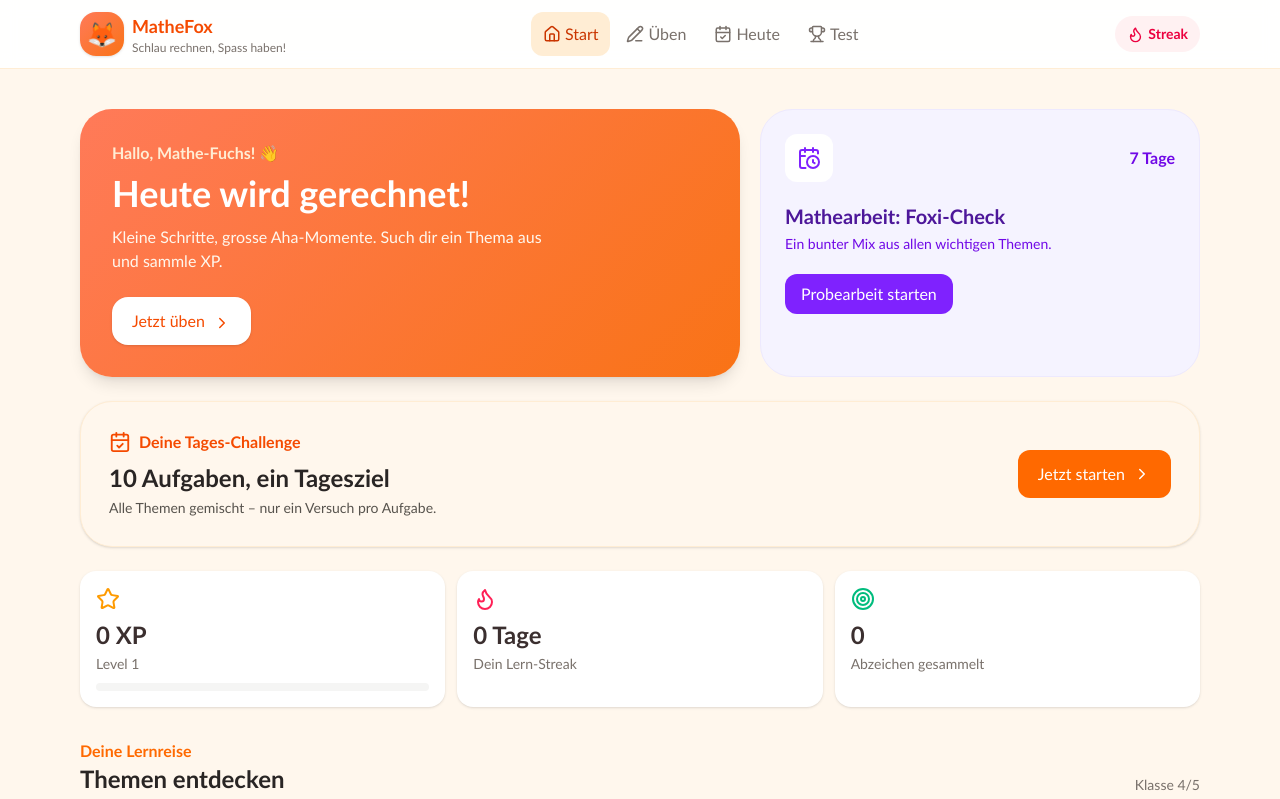
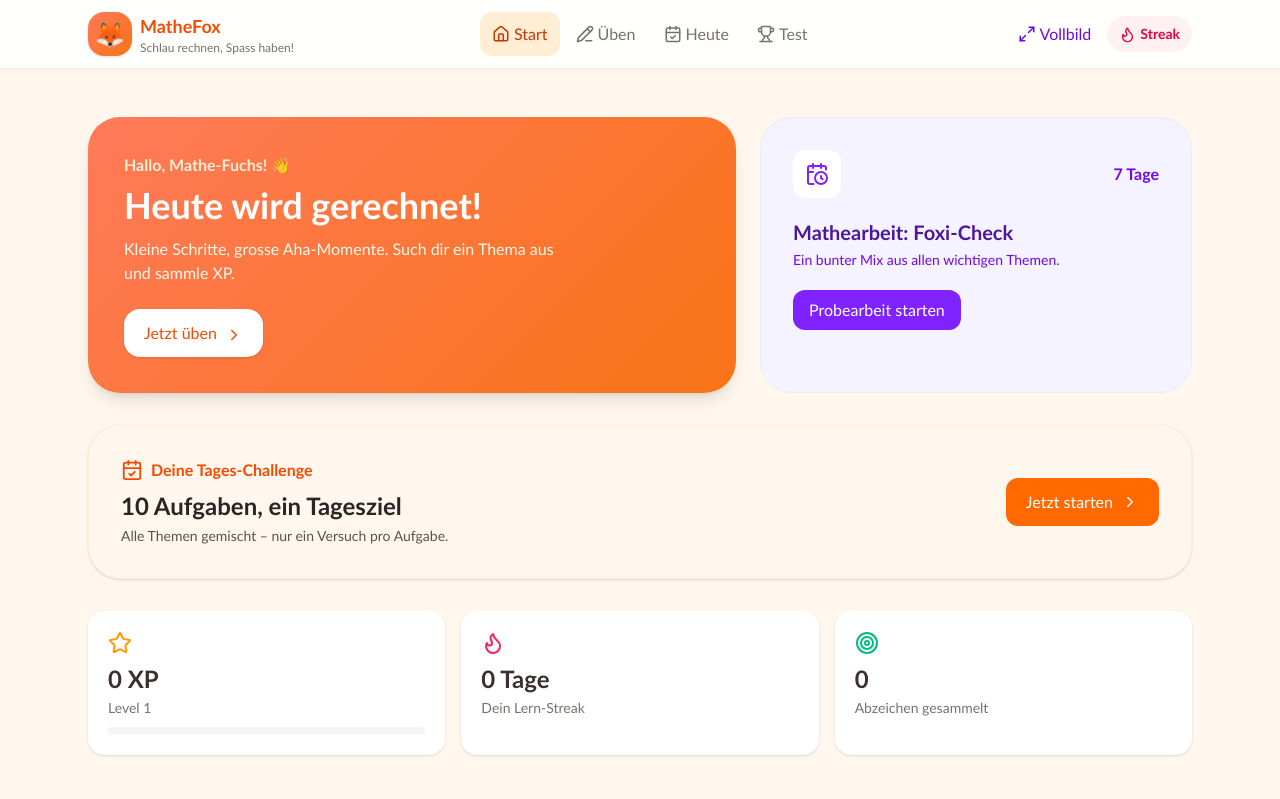
Before and after one commit to TheonlyTazz/MatheFox, a Vue app: page / in a window 1280 px wide. Shown: the top 799 px of the page. Built offline with nearby package versions, Linux system fonts and the light colour scheme.

Commit message:
Add tablet layout and fullscreen mode

```diff
--- a/src/App.vue
+++ b/src/App.vue
@@ -19,6 +19,6 @@ const goPractice = (topic?: TopicKey): void => { selectedTopic.value = topic; vi
     <PracticeView v-else-if="view === 'practice'" :initial-topic="selectedTopic" />
     <ExamView v-else-if="view === 'exam'" @home="view = 'home'" />
     <DailyChallengeView v-else @home="view = 'home'" />
-    <footer class="mx-auto max-w-6xl px-4 pb-8 pt-4 text-center text-xs text-stone-400">MatheFox hilft dir beim Üben. Deine Fortschritte bleiben auf diesem Gerät.</footer>
+    <footer class="mx-auto max-w-6xl px-4 pb-[calc(2rem+env(safe-area-inset-bottom))] pt-4 text-center text-xs text-stone-400 md:pt-6">MatheFox hilft dir beim Üben. Deine Fortschritte bleiben auf diesem Gerät.</footer>
   </div>
 </template>
--- a/src/components/AppHeader.vue
+++ b/src/components/AppHeader.vue
@@ -1,24 +1,41 @@
 <script setup lang="ts">
-import { CalendarCheck, Flame, Home, PencilLine, Trophy } from 'lucide-vue-next'
+import { CalendarCheck, Flame, Home, Maximize2, Minimize2, PencilLine, Trophy } from 'lucide-vue-next'
+import { useFullscreen } from '../composables/useFullscreen'
 
 defineProps<{ active: 'home' | 'practice' | 'exam' | 'daily' }>()
 const emit = defineEmits<{ navigate: [view: 'home' | 'practice' | 'exam' | 'daily'] }>()
+const { errorMessage, isActive, isSupported, toggleFullscreen } = useFullscreen()
 </script>
 
 <template>
   <header class="sticky top-0 z-20 border-b border-orange-100 bg-white/95 pt-[env(safe-area-inset-top)] backdrop-blur">
-    <div class="mx-auto flex max-w-6xl items-center justify-between gap-2 px-3 py-2 sm:gap-3 sm:px-4 sm:py-3">
-      <button class="flex items-center gap-2 text-left" aria-label="Zur Startseite" @click="emit('navigate', 'home')">
+    <div class="mx-auto flex max-w-6xl flex-wrap items-center justify-between gap-2 px-3 py-2 sm:flex-nowrap sm:gap-3 sm:px-4 sm:py-3 md:px-6">
+      <button class="flex shrink-0 items-center gap-2 text-left" aria-label="Zur Startseite" @click="emit('navigate', 'home')">
         <span class="grid h-10 w-10 shrink-0 place-items-center rounded-2xl fox-gradient text-2xl shadow-sm sm:h-11 sm:w-11">🦊</span>
         <span><strong class="block text-base text-orange-600 sm:text-lg">MatheFox</strong><small class="hidden text-xs text-stone-500 sm:block">Schlau rechnen, Spass haben!</small></span>
       </button>
-      <nav class="flex items-center gap-1" aria-label="Hauptnavigation">
+      <nav class="order-3 flex w-full items-center justify-between gap-1 overflow-x-auto pb-1 sm:order-none sm:w-auto sm:justify-start sm:overflow-visible sm:pb-0" aria-label="Hauptnavigation">
         <button aria-label="Startseite" :class="active === 'home' ? 'bg-orange-100 text-orange-700' : 'text-stone-500'" class="flex min-h-11 min-w-11 flex-col items-center justify-center rounded-xl px-2 text-[11px] font-bold sm:flex-row sm:gap-1 sm:px-3 sm:text-sm" @click="emit('navigate', 'home')"><Home :size="18" /><span>Start</span></button>
         <button aria-label="Üben" :class="active === 'practice' ? 'bg-orange-100 text-orange-700' : 'text-stone-500'" class="flex min-h-11 min-w-11 flex-col items-center justify-center rounded-xl px-2 text-[11px] font-bold sm:flex-row sm:gap-1 sm:px-3 sm:text-sm" @click="emit('navigate', 'practice')"><PencilLine :size="18" /><span>Üben</span></button>
         <button aria-label="Tages-Challenge" :class="active === 'daily' ? 'bg-orange-100 text-orange-700' : 'text-stone-500'" class="flex min-h-11 min-w-11 flex-col items-center justify-center rounded-xl px-2 text-[11px] font-bold sm:flex-row sm:gap-1 sm:px-3 sm:text-sm" @click="emit('navigate', 'daily')"><CalendarCheck :size="18" /><span>Heute</span></button>
         <button aria-label="Mathearbeit" :class="active === 'exam' ? 'bg-orange-100 text-orange-700' : 'text-stone-500'" class="flex min-h-11 min-w-11 flex-col items-center justify-center rounded-xl px-2 text-[11px] font-bold sm:flex-row sm:gap-1 sm:px-3 sm:text-sm" @click="emit('navigate', 'exam')"><Trophy :size="18" /><span>Test</span></button>
       </nav>
-      <div class="hidden items-center gap-1 rounded-full bg-rose-50 px-3 py-2 text-sm font-bold text-rose-600 sm:flex"><Flame :size="17" /> Streak</div>
+      <div class="ml-auto flex items-center gap-1 sm:ml-0">
+        <button
+          type="button"
+          :disabled="!isSupported"
+          :aria-label="isActive ? 'Vollbild beenden' : 'Vollbild'"
+          :title="isSupported ? (isActive ? 'Vollbild beenden' : 'Vollbild') : 'Vollbild wird von diesem Browser nicht unterstützt.'"
+          class="flex min-h-11 min-w-11 items-center justify-center gap-1 rounded-xl px-2 text-sm font-bold text-violet-700 hover:bg-violet-50 disabled:cursor-not-allowed disabled:text-stone-300 md:px-3"
+          @click="toggleFullscreen"
+        >
+          <Minimize2 v-if="isActive" :size="18" />
+          <Maximize2 v-else :size="18" />
+          <span class="hidden md:inline">Vollbild</span>
+        </button>
+        <div class="hidden items-center gap-1 rounded-full bg-rose-50 px-3 py-2 text-sm font-bold text-rose-600 sm:flex"><Flame :size="17" /> Streak</div>
+      </div>
     </div>
+    <p v-if="errorMessage" class="mx-auto max-w-6xl px-4 pb-2 text-center text-sm font-bold text-rose-600 md:px-6" role="alert">{{ errorMessage }}</p>
   </header>
 </template>
--- a/src/components/CertificateModal.vue
+++ b/src/components/CertificateModal.vue
@@ -57,8 +57,8 @@ const handleDialogKeydown = (event: KeyboardEvent): void => {
 </script>
 
 <template>
-  <div v-if="open" class="fixed inset-0 z-30 overflow-y-auto bg-stone-900/40 p-4" role="presentation" @click.self="close">
-    <div class="mx-auto flex min-h-full max-w-2xl items-center justify-center py-6">
+  <div v-if="open" class="fixed inset-0 z-30 overflow-y-auto bg-stone-900/40 p-4 pb-[calc(1rem+env(safe-area-inset-bottom))] pt-[calc(1rem+env(safe-area-inset-top))] md:p-6 md:pb-[calc(1.5rem+env(safe-area-inset-bottom))] md:pt-[calc(1.5rem+env(safe-area-inset-top))]" role="presentation" @click.self="close">
+    <div class="mx-auto flex min-h-full max-w-2xl items-center justify-center py-6 md:py-8">
       <div ref="dialog" aria-labelledby="certificate-modal-title" aria-modal="true" class="relative w-full" role="dialog" tabindex="-1" @keydown="handleDialogKeydown">
         <h2 id="certificate-modal-title" class="sr-only">MatheFox-Zertifikat</h2>
         <button ref="closeButton" aria-label="Zertifikat schliessen" class="absolute right-3 top-3 z-10 flex min-h-11 min-w-11 items-center justify-center rounded-full bg-white/90 text-stone-600 shadow-sm hover:bg-white" type="button" @click="close"><X :size="20" /></button>
--- /dev/null
+++ b/src/composables/useFullscreen.ts
@@ -0,0 +1,48 @@
+import { onBeforeUnmount, onMounted, ref } from 'vue'
+import {
+  exitFullscreen,
+  isFullscreen,
+  isFullscreenSupported,
+  requestFullscreen,
+} from '../services/fullscreen'
+
+export const useFullscreen = () => {
+  const isSupported = ref(isFullscreenSupported())
+  const isActive = ref(isFullscreen())
+  const errorMessage = ref<string | undefined>()
+
+  const syncFullscreenState = (): void => {
+    isSupported.value = isFullscreenSupported()
+    isActive.value = isFullscreen()
+  }
+
+  const toggleFullscreen = async (): Promise<void> => {
+    errorMessage.value = undefined
+    try {
+      if (isActive.value) await exitFullscreen()
+      else await requestFullscreen()
+      syncFullscreenState()
+    } catch (error) {
+      errorMessage.value = error instanceof Error
+        ? error.message
+        : 'Der Vollbildmodus konnte nicht geändert werden.'
+      syncFullscreenState()
+    }
+  }
+
+  onMounted(() => {
+    syncFullscreenState()
+    document.addEventListener('fullscreenchange', syncFullscreenState)
+  })
+
+  onBeforeUnmount(() => {
+    document.removeEventListener('fullscreenchange', syncFullscreenState)
+  })
+
+  return {
+    errorMessage,
+    isActive,
+    isSupported,
+    toggleFullscreen,
+  }
+}
--- /dev/null
+++ b/src/services/fullscreen.ts
@@ -0,0 +1,55 @@
+const FULLSCREEN_UNSUPPORTED_ERROR = 'Vollbild wird von diesem Browser nicht unterstützt.'
+const FULLSCREEN_REQUEST_ERROR = 'Der Vollbildmodus konnte nicht gestartet werden.'
+const FULLSCREEN_EXIT_ERROR = 'Der Vollbildmodus konnte nicht beendet werden.'
+const FULLSCREEN_UNAVAILABLE_ERROR = 'Der Vollbildmodus ist in dieser Umgebung nicht verfügbar.'
+const FULLSCREEN_NOT_ACTIVE_ERROR = 'Der Vollbildmodus ist nicht aktiv.'
+
+const getDocument = (): Document | undefined => (
+  typeof document === 'undefined' ? undefined : document
+)
+
+export const isFullscreenSupported = (): boolean => {
+  const currentDocument = getDocument()
+  return currentDocument?.fullscreenEnabled === true
+    && typeof currentDocument.documentElement.requestFullscreen === 'function'
+    && typeof currentDocument.exitFullscreen === 'function'
+}
+
+export const isFullscreen = (): boolean => {
+  const currentDocument = getDocument()
+  return currentDocument !== undefined && currentDocument.fullscreenElement !== null
+}
+
+export const requestFullscreen = async (element?: Element): Promise<void> => {
+  const currentDocument = getDocument()
+  if (currentDocument === undefined) {
+    throw new Error(FULLSCREEN_UNAVAILABLE_ERROR)
+  }
+  const target = element ?? currentDocument?.documentElement
+  if (!isFullscreenSupported() || target === undefined || typeof target.requestFullscreen !== 'function') {
+    throw new Error(FULLSCREEN_UNSUPPORTED_ERROR)
+  }
+  try {
+    await target.requestFullscreen()
+  } catch (error) {
+    throw new Error(FULLSCREEN_REQUEST_ERROR, { cause: error })
+  }
+}
+
+export const exitFullscreen = async (): Promise<void> => {
+  const currentDocument = getDocument()
+  if (currentDocument === undefined) {
+    throw new Error(FULLSCREEN_UNAVAILABLE_ERROR)
+  }
+  if (currentDocument.fullscreenElement === null) {
+    throw new Error(FULLSCREEN_NOT_ACTIVE_ERROR)
+  }
+  if (!isFullscreenSupported()) {
+    throw new Error(FULLSCREEN_UNSUPPORTED_ERROR)
+  }
+  try {
+    await currentDocument.exitFullscreen()
+  } catch (error) {
+    throw new Error(FULLSCREEN_EXIT_ERROR, { cause: error })
+  }
+}
--- a/src/views/DashboardView.vue
+++ b/src/views/DashboardView.vue
@@ -31,17 +31,17 @@ const closeCertificate = (): void => {
 </script>
 
 <template>
-  <main class="mx-auto max-w-6xl px-4 py-6 sm:py-10">
-    <section class="grid gap-5 lg:grid-cols-[1.5fr_1fr]">
-      <div class="fox-gradient rounded-[2rem] p-6 text-white shadow-lg sm:p-8"><p class="font-bold text-orange-100">Hallo, Mathe-Fuchs! 👋</p><h1 class="mt-2 text-3xl font-black sm:text-4xl">Heute wird gerechnet!</h1><p class="mt-3 max-w-md text-orange-50">Kleine Schritte, grosse Aha-Momente. Such dir ein Thema aus und sammle XP.</p><button class="mt-6 rounded-2xl bg-white px-5 py-3 font-extrabold text-orange-600 shadow-sm hover:bg-orange-50" @click="emit('practice')">Jetzt üben <ChevronRight class="ml-1 inline" :size="18" /></button></div>
-      <div class="rounded-[2rem] border border-violet-100 bg-violet-50 p-6"><div class="flex items-center justify-between"><span class="rounded-xl bg-white p-3 text-violet-600"><CalendarClock /></span><span class="font-extrabold text-violet-700">{{ daysUntil }} Tage</span></div><h2 class="mt-5 text-xl font-black text-violet-900">{{ exam.title }}</h2><p class="mt-1 text-sm text-violet-700">{{ exam.description }}</p><button class="mt-5 rounded-xl bg-violet-600 px-4 py-2 font-bold text-white hover:bg-violet-700" @click="emit('exam')">Probearbeit starten</button></div>
+  <main class="mx-auto max-w-6xl px-4 py-6 sm:py-10 md:px-6 md:py-12">
+    <section class="grid gap-5 md:grid-cols-[1.25fr_1fr] lg:grid-cols-[1.5fr_1fr] md:gap-6">
+      <div class="fox-gradient rounded-[2rem] p-6 text-white shadow-lg sm:p-8 md:p-9"><p class="font-bold text-orange-100">Hallo, Mathe-Fuchs! 👋</p><h1 class="mt-2 text-3xl font-black sm:text-4xl">Heute wird gerechnet!</h1><p class="mt-3 max-w-md text-orange-50">Kleine Schritte, grosse Aha-Momente. Such dir ein Thema aus und sammle XP.</p><button class="mt-6 rounded-2xl bg-white px-5 py-3 font-extrabold text-orange-600 shadow-sm hover:bg-orange-50" @click="emit('practice')">Jetzt üben <ChevronRight class="ml-1 inline" :size="18" /></button></div>
+      <div class="rounded-[2rem] border border-violet-100 bg-violet-50 p-6 md:p-8"><div class="flex items-center justify-between"><span class="rounded-xl bg-white p-3 text-violet-600"><CalendarClock /></span><span class="font-extrabold text-violet-700">{{ daysUntil }} Tage</span></div><h2 class="mt-5 text-xl font-black text-violet-900">{{ exam.title }}</h2><p class="mt-1 text-sm text-violet-700">{{ exam.description }}</p><button class="mt-5 rounded-xl bg-violet-600 px-4 py-2 font-bold text-white hover:bg-violet-700" @click="emit('exam')">Probearbeit starten</button></div>
     </section>
-    <section class="mt-6 rounded-[2rem] border border-orange-100 bg-orange-50 p-6 shadow-sm sm:p-7"><div class="flex flex-col gap-4 sm:flex-row sm:items-center sm:justify-between"><div><div class="flex items-center gap-2 text-orange-600"><CalendarCheck :size="22" /><p class="font-bold">Deine Tages-Challenge</p></div><h2 class="mt-2 text-2xl font-black text-stone-800">10 Aufgaben, ein Tagesziel</h2><p class="mt-1 text-sm text-stone-600">{{ daily.completion ? 'Heute hast du die Challenge bereits abgeschlossen.' : 'Alle Themen gemischt – nur ein Versuch pro Aufgabe.' }}</p></div><button class="flex min-h-11 items-center justify-center gap-2 rounded-xl bg-orange-500 px-5 py-3 font-bold text-white hover:bg-orange-600" @click="emit('daily')">{{ daily.completion ? 'Ergebnis ansehen' : 'Jetzt starten' }} <ChevronRight :size="18" /></button></div></section>
-    <section class="mt-6 grid gap-3 sm:grid-cols-3"><div class="rounded-2xl bg-white p-4 shadow-sm"><Star class="text-amber-500" /><strong class="mt-2 block text-2xl">{{ progress.xp }} XP</strong><span class="text-sm text-stone-500">Level {{ progress.level }}</span><div class="mt-2 h-2 rounded-full bg-stone-100"><div class="h-2 rounded-full bg-amber-400" :style="{ width: `${progress.levelProgress}%` }" /></div></div><div class="rounded-2xl bg-white p-4 shadow-sm"><Flame class="text-rose-500" /><strong class="mt-2 block text-2xl">{{ progress.streak }} Tage</strong><span class="text-sm text-stone-500">Dein Lern-Streak</span></div><div class="rounded-2xl bg-white p-4 shadow-sm"><Target class="text-emerald-500" /><strong class="mt-2 block text-2xl">{{ progress.badges.length }}</strong><span class="text-sm text-stone-500">Abzeichen gesammelt</span></div></section>
-    <section class="mt-8"><div class="mb-4 flex items-end justify-between"><div><p class="font-bold text-orange-500">Deine Lernreise</p><h2 class="text-2xl font-black text-stone-800">Themen entdecken</h2></div><span class="text-sm text-stone-500">Klasse 4/5</span></div><div class="grid gap-4 sm:grid-cols-2 lg:grid-cols-4">
+    <section class="mt-6 rounded-[2rem] border border-orange-100 bg-orange-50 p-6 shadow-sm sm:p-7 md:mt-8 md:p-8"><div class="flex flex-col gap-4 sm:flex-row sm:items-center sm:justify-between md:gap-8"><div><div class="flex items-center gap-2 text-orange-600"><CalendarCheck :size="22" /><p class="font-bold">Deine Tages-Challenge</p></div><h2 class="mt-2 text-2xl font-black text-stone-800">10 Aufgaben, ein Tagesziel</h2><p class="mt-1 text-sm text-stone-600">{{ daily.completion ? 'Heute hast du die Challenge bereits abgeschlossen.' : 'Alle Themen gemischt – nur ein Versuch pro Aufgabe.' }}</p></div><button class="flex min-h-11 shrink-0 items-center justify-center gap-2 rounded-xl bg-orange-500 px-5 py-3 font-bold text-white hover:bg-orange-600" @click="emit('daily')">{{ daily.completion ? 'Ergebnis ansehen' : 'Jetzt starten' }} <ChevronRight :size="18" /></button></div></section>
+    <section class="mt-6 grid gap-3 sm:grid-cols-3 md:mt-8 md:gap-4"><div class="rounded-2xl bg-white p-4 shadow-sm md:p-5"><Star class="text-amber-500" /><strong class="mt-2 block text-2xl">{{ progress.xp }} XP</strong><span class="text-sm text-stone-500">Level {{ progress.level }}</span><div class="mt-2 h-2 rounded-full bg-stone-100"><div class="h-2 rounded-full bg-amber-400" :style="{ width: `${progress.levelProgress}%` }" /></div></div><div class="rounded-2xl bg-white p-4 shadow-sm md:p-5"><Flame class="text-rose-500" /><strong class="mt-2 block text-2xl">{{ progress.streak }} Tage</strong><span class="text-sm text-stone-500">Dein Lern-Streak</span></div><div class="rounded-2xl bg-white p-4 shadow-sm md:p-5"><Target class="text-emerald-500" /><strong class="mt-2 block text-2xl">{{ progress.badges.length }}</strong><span class="text-sm text-stone-500">Abzeichen gesammelt</span></div></section>
+    <section class="mt-8 md:mt-10"><div class="mb-4 flex items-end justify-between md:mb-5"><div><p class="font-bold text-orange-500">Deine Lernreise</p><h2 class="text-2xl font-black text-stone-800">Themen entdecken</h2></div><span class="text-sm text-stone-500">Klasse 4/5</span></div><div class="grid gap-4 sm:grid-cols-2 lg:grid-cols-4 md:gap-5">
       <button v-for="topic in topics" :key="topic.key" :class="progress.completedTopics[topic.key] ? 'border-emerald-200 bg-emerald-50/60' : 'border-stone-100 bg-white'" class="group rounded-3xl border p-5 text-left shadow-sm transition hover:-translate-y-1 hover:shadow-md active:scale-[.99]" @click="emit('practice', topic.key)"><div class="flex items-start justify-between"><span class="text-3xl">{{ topic.emoji }}</span><CheckCircle2 v-if="progress.completedTopics[topic.key]" class="text-emerald-500" :size="23" aria-label="Thema erledigt" /></div><h3 class="mt-3 font-black text-stone-800">{{ topic.title }}</h3><p class="mt-1 text-sm text-stone-500">{{ topic.description }}</p><div class="mt-4 flex items-center justify-between text-xs font-bold" :class="progress.completedTopics[topic.key] ? 'text-emerald-700' : 'text-orange-600'"><span>{{ progress.completedTopics[topic.key] ? 'Thema erledigt' : `${progress.completed[topic.key] ?? 0} gelöst` }}</span><ChevronRight class="transition group-hover:translate-x-1" :size="17" /></div></button>
     </div></section>
-    <section v-if="progress.badges.length" class="mt-8 rounded-3xl border border-amber-100 bg-amber-50 p-5">
+    <section v-if="progress.badges.length" class="mt-8 rounded-3xl border border-amber-100 bg-amber-50 p-5 md:mt-10 md:p-6">
       <div class="flex items-center gap-2"><Trophy class="text-amber-600" :size="21" /><h2 class="font-black text-amber-900">Deine Abzeichen</h2></div>
       <div class="mt-3 flex flex-wrap gap-2">
         <button v-for="badge in progress.badges" :key="badge" type="button" class="rounded-full bg-white px-3 py-1.5 text-sm font-bold text-amber-800 shadow-sm hover:bg-amber-100" @click="openBadgeCertificate(badge)">{{ badge }}</button>
--- a/src/views/ExamView.vue
+++ b/src/views/ExamView.vue
@@ -54,8 +54,8 @@ onBeforeUnmount(() => { if (timer !== undefined) window.clearInterval(timer) })
 </script>
 
 <template>
-  <main class="mx-auto max-w-4xl px-4 py-6 sm:py-10">
-    <div v-if="!finished && current" class="rounded-[1.5rem] bg-white p-4 shadow-sm sm:rounded-[2rem] sm:p-8"><div class="mb-6 flex flex-col gap-3 min-[420px]:flex-row min-[420px]:items-start min-[420px]:justify-between"><div><p class="font-bold text-violet-600">Probearbeit · {{ active + 1 }}/{{ examExercises.length }}</p><h1 class="text-2xl font-black leading-tight text-stone-800">{{ test.title }}</h1></div><div class="flex w-fit items-center gap-2 rounded-xl bg-violet-50 px-3 py-2 font-black text-violet-700"><Clock :size="18" /> {{ timeLabel }}</div></div><ExerciseCard :key="current.id" :exercise="current" @solved="solved" /><div class="mt-5 grid grid-cols-1 gap-2 min-[420px]:flex min-[420px]:justify-between"><button :disabled="active === 0" class="min-h-11 rounded-xl px-4 py-2 font-bold text-stone-500 hover:bg-stone-100 disabled:opacity-40" @click="active = Math.max(0, active - 1)">Zurück</button><button v-if="active < examExercises.length - 1" class="min-h-11 rounded-xl bg-violet-600 px-5 py-2 font-bold text-white hover:bg-violet-700" @click="active++">Nächste</button><button v-else class="min-h-11 rounded-xl bg-emerald-600 px-5 py-2 font-bold text-white hover:bg-emerald-700" @click="finish">Abgeben</button></div></div>
+  <main class="mx-auto max-w-4xl px-4 py-6 sm:py-10 md:px-6 md:py-12">
+    <div v-if="!finished && current" class="rounded-[1.5rem] bg-white p-4 shadow-sm sm:rounded-[2rem] sm:p-8 md:p-10"><div class="mb-6 flex flex-col gap-3 min-[420px]:flex-row min-[420px]:items-start min-[420px]:justify-between md:mb-8"><div><p class="font-bold text-violet-600">Probearbeit · {{ active + 1 }}/{{ examExercises.length }}</p><h1 class="text-2xl font-black leading-tight text-stone-800 md:text-3xl">{{ test.title }}</h1></div><div class="flex w-fit items-center gap-2 rounded-xl bg-violet-50 px-3 py-2 font-black text-violet-700"><Clock :size="18" /> {{ timeLabel }}</div></div><ExerciseCard :key="current.id" :exercise="current" @solved="solved" /><div class="mt-5 grid grid-cols-1 gap-2 min-[420px]:flex min-[420px]:justify-between md:mt-7"><button :disabled="active === 0" class="min-h-11 rounded-xl px-4 py-2 font-bold text-stone-500 hover:bg-stone-100 disabled:opacity-40" @click="active = Math.max(0, active - 1)">Zurück</button><button v-if="active < examExercises.length - 1" class="min-h-11 rounded-xl bg-violet-600 px-5 py-2 font-bold text-white hover:bg-violet-700" @click="active++">Nächste</button><button v-else class="min-h-11 rounded-xl bg-emerald-600 px-5 py-2 font-bold text-white hover:bg-emerald-700" @click="finish">Abgeben</button></div></div>
     <div v-else class="rounded-[2rem] bg-white p-8 text-center shadow-sm"><Trophy class="mx-auto text-amber-500" :size="58" /><h1 class="mt-4 text-3xl font-black text-stone-800">Geschafft!</h1><p class="mt-2 text-stone-500">Du hast {{ score }} von {{ examExercises.length }} Aufgaben richtig gelöst.</p><div class="mx-auto mt-6 max-w-xs rounded-2xl bg-amber-50 p-5"><strong class="text-4xl text-amber-600">{{ Math.round((score / examExercises.length) * 100) }}%</strong><p class="mt-1 text-sm text-amber-800">Dein Mathearbeit-Ergebnis</p></div><button type="button" class="mt-6 flex mx-auto min-h-11 items-center gap-2 rounded-xl bg-amber-500 px-5 py-3 font-bold text-white hover:bg-amber-600" @click="openCertificate">Zertifikat ansehen</button><button class="mt-3 flex mx-auto items-center gap-2 rounded-xl bg-orange-500 px-5 py-3 font-bold text-white" @click="emit('home')"><RotateCcw :size="18" /> Zur Startseite</button></div>
     <CertificateModal v-if="certificate" :open="certificateOpen" :certificate="certificate" @close="closeCertificate" />
   </main>
```
Also changed, not shown: src/components/ExerciseCard.vue (+4 -4 lines), src/views/DailyChallengeView.vue (+5 -5 lines), src/views/PracticeView.vue (+4 -4 lines).
